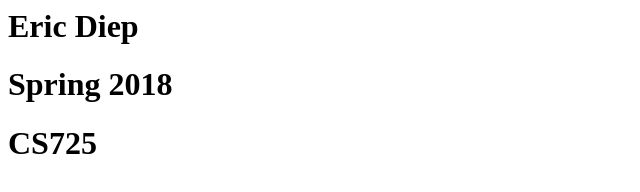
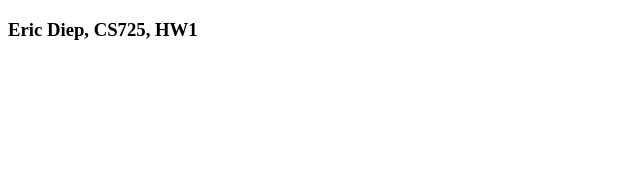
Before and after one commit to ericd9799/CS725_HW1_v2, a plain HTML site: page index.html in a window 1280 px wide. Shown: the whole page, without its empty margins (0-640 px from the left). Drawn offline with Linux system fonts and the light colour scheme.

Commit message:
Corrected html

```diff
--- a/index.html
+++ b/index.html
@@ -1,5 +1,9 @@
-<html>
-	<h1>Eric Diep</h1>
-	<h1>Spring 2018</h1>
-	<h1>CS725</h1>
+<!doctype html>
+<html lang="en">
+<head>
+	<title>CS725-HW1</title>
+</head>
+<body>
+	<h3>Eric Diep, CS725, HW1</h3>
+</body>
 </html>
```
